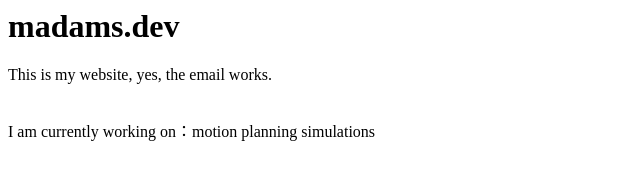
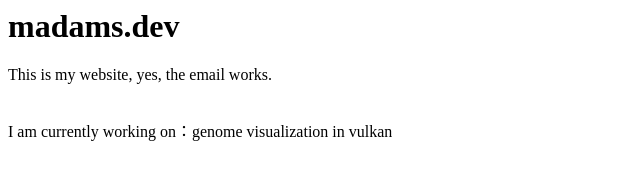
Before and after one commit to madamsdev/site, a plain HTML site: page index.html in a window 1280 px wide. Shown: the full height of the page, 0-640 px from the left. Drawn offline with Linux system fonts and the light colour scheme.

Commit message:
Update index.html

```diff
--- a/index.html
+++ b/index.html
@@ -1,3 +1,3 @@
 <h1>madams.dev</h1>
 <p>This is my website, yes, the email works.</p>
-<p><br>I am currently working on：motion planning simulations</p>
+<p><br>I am currently working on：genome visualization in vulkan</p>
```
